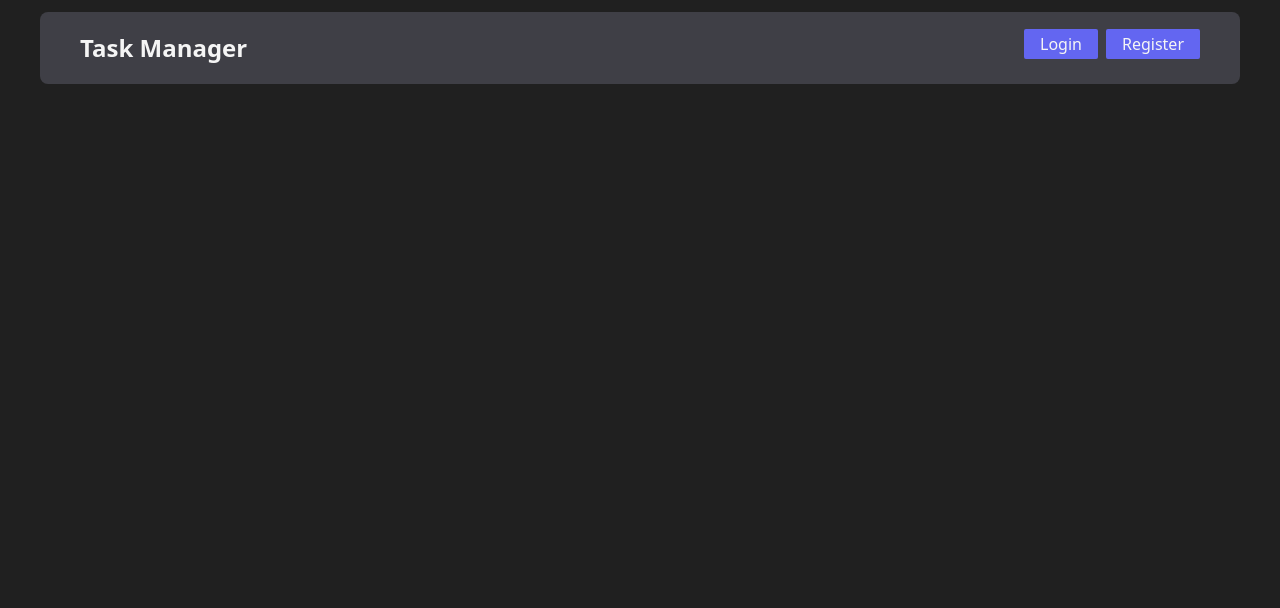
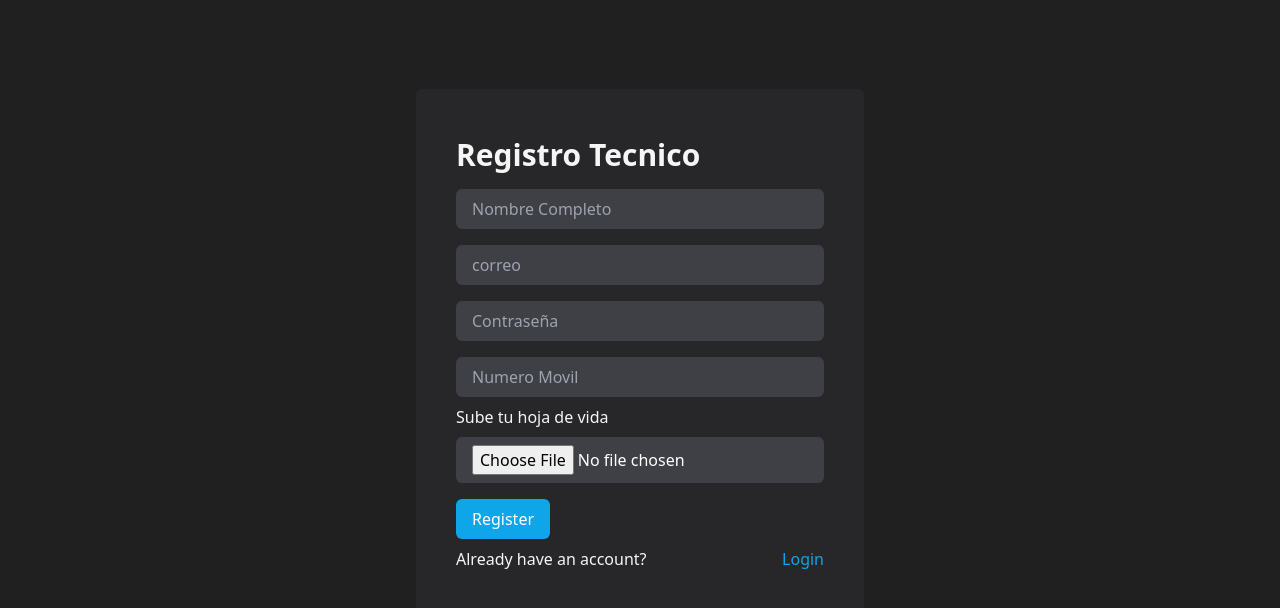
Before and after one commit to Yoyisn/Proyect_progress, a React (Vite) app in the folder Frontend/: page /techRegister in a window 1280 px wide. Shown: the top 608 px of the page. Built offline with nearby package versions, Linux system fonts and the light colour scheme.

Commit message:
Formulario Tecnico agregado

```diff
--- a/Frontend/src/App.jsx
+++ b/Frontend/src/App.jsx
@@ -12,7 +12,7 @@ import ProfilePage from "./Pages/profilePage";
 import HomePage from "./Pages/HomePage";
 
 import { TaskProvider } from "./Context/TasksContext";
-import NavBar from "./Components/NavBar";
+import TechRegisterPage from "./Pages/TechRegister";
 
 function App() {
   return(
@@ -21,7 +21,6 @@ function App() {
       <TaskProvider>
         <BrowserRouter>
           <main className="container mx-auto px-10">
-           <NavBar />
             <Routes>
 
             <Route path="/" element={ <HomePage /> } />
@@ -29,6 +28,8 @@ function App() {
             <Route path="/login" element={ <LoginPage /> } />
 
             <Route path="/register" element={ <RegisterPage /> } />
+
+            <Route path="/techRegister" element={ <TechRegisterPage /> } />
 
 
             <Route element={<ProtectedRoute />}>
--- a/Frontend/src/Pages/HomePage.jsx
+++ b/Frontend/src/Pages/HomePage.jsx
@@ -1,7 +1,17 @@
+import NavBar from "../Components/NavBar.jsx";
+import { Link } from "react-router-dom";
 
 function HomePage() {
     return (
-        <div> Home Page </div>
+        <>
+        <div>
+        <NavBar />
+
+        <button>
+          <Link to="/techRegister"> Registro Tecnico </Link>
+        </button>
+        </div>
+        </>
     );
 };
 
--- /dev/null
+++ b/Frontend/src/Pages/TechRegister.jsx
@@ -0,0 +1,51 @@
+import { useForm } from 'react-hook-form';
+import { Link } from "react-router-dom";
+
+function TechRegisterPage() {
+
+  const { register, handleSubmit } = useForm();
+
+  return (
+    <>
+      <div className="flex h-[calc(100vh-100px)] items-center justify-center">
+        <div className="bg-zinc-800 max-w-md p-10 rounded-md">
+
+          <h1 className="text-3xl font-bold my-2"> Registro Tecnico </h1>
+
+          <form onSubmit={ handleSubmit(async (values) => {
+             console.log(values);
+            }) }>
+
+            <input className="w-full bg-zinc-700 text-white px-4 py-2 rounded-md my-2"
+            type="text" placeholder="Nombre Completo" {...register('nombre')}/>
+
+            <input className="w-full bg-zinc-700 text-white px-4 py-2 rounded-md my-2"
+             type="email" placeholder="correo" {...register('correo')}/>
+
+            <input className="w-full bg-zinc-700 text-white px-4 py-2 rounded-md my-2"
+             type="password"  placeholder="Contraseña" {...register('contraseña')}/>
+
+            <input className="w-full bg-zinc-700 text-white px-4 py-2 rounded-md my-2"
+             type="number"  placeholder="Numero Movil" maxLength={10} {...register('numero')}/>
+
+
+            <label> Sube tu hoja de vida </label>
+            <input className="w-full bg-zinc-700 text-white px-4 py-2 rounded-md my-2"
+             type="file" {...register('file')}/>
+
+
+            <button className="bg-sky-500 text-white px-4 py-2 rounded-md my-2"> Register </button>
+
+          </form>
+
+          <p className="flex gap-x-2 justify-between">
+              Already have an account? <Link className="text-sky-500" to="/login"> Login </Link>
+          </p>
+
+          </div>
+      </div>
+    </>
+  );
+};
+
+export default TechRegisterPage;
```
